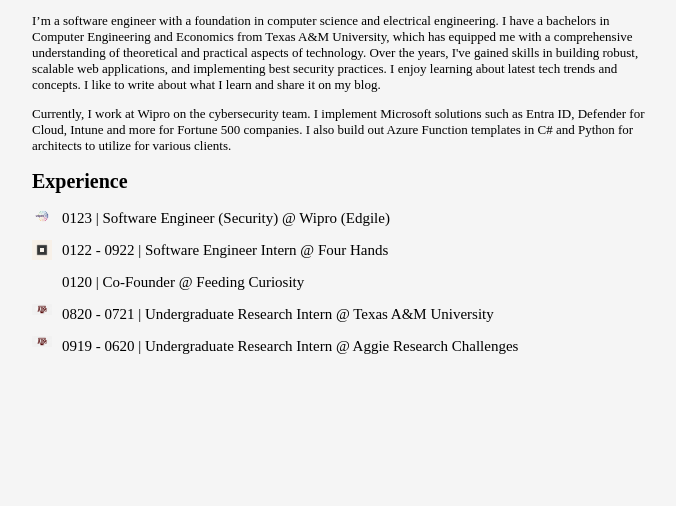
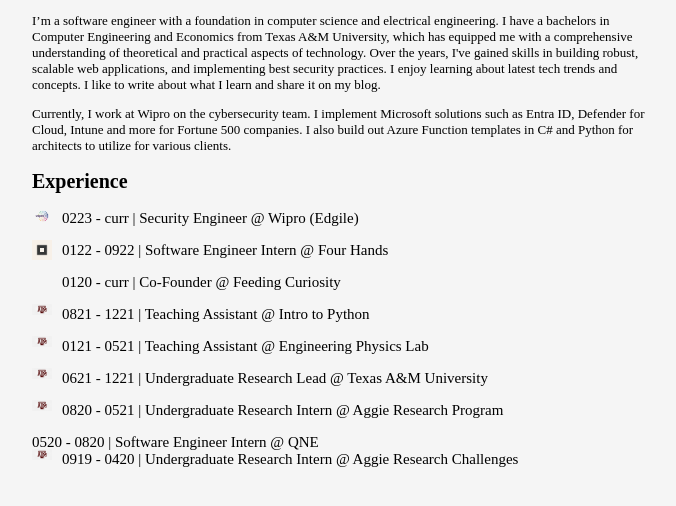
Before and after one commit to esha-ad14/esha-ad14.github.io, a plain HTML site: page index.html in a window 1280 px wide. Shown: the part 128-634 px from the top of the page, without its empty margins (292-968 px from the left). Drawn offline with Linux system fonts and the light colour scheme.

Commit message:
Update index.html

```diff
--- a/index.html
+++ b/index.html
@@ -30,11 +30,15 @@
         <h2>Experience</h2>
         <div>
         <ul class="experience-list">
-            <li class="experience-item wipro"> 0123 | Software Engineer (Security) @ Wipro (Edgile)</li>
+            <li class="experience-item wipro"> 0223 - curr | Security Engineer @ Wipro (Edgile)</li>
             <li class="experience-item fourhands"> 0122 - 0922 | Software Engineer Intern @ Four Hands</li>
-            <li class="experience-item"> 0120 | Co-Founder @ Feeding Curiosity</li>
-            <li class="experience-item atm"> 0820 - 0721 | Undergraduate Research Intern @ Texas A&M University </li>
-            <li class="experience-item atm"> 0919 - 0620 | Undergraduate Research Intern @ Aggie Research Challenges</li>
+            <li class="experience-item"> 0120 - curr | Co-Founder @ Feeding Curiosity</li>
+            <li class="experience-item atm"> 0821 - 1221 | Teaching Assistant @ Intro to Python </li>
+            <li class="experience-item atm"> 0121 - 0521 | Teaching Assistant @ Engineering Physics Lab </li>
+            <li class="experience-item atm"> 0621 - 1221 | Undergraduate Research Lead @ Texas A&M University </li>
+            <li class="experience-item atm"> 0820 - 0521 | Undergraduate Research Intern @ Aggie Research Program </li>
+            <li class=" "> 0520 - 0820 | Software Engineer Intern @ QNE</li>
+            <li class="experience-item atm"> 0919 - 0420 | Undergraduate Research Intern @ Aggie Research Challenges</li>
         </ul>
         </div>
 
```
